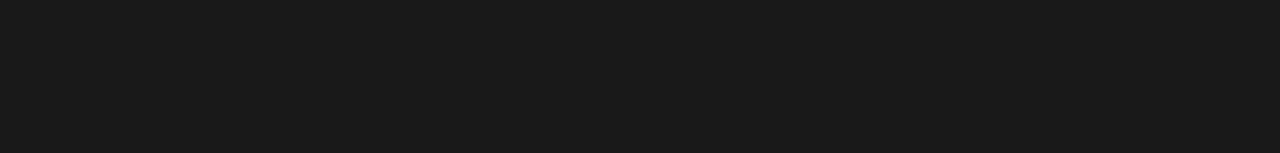
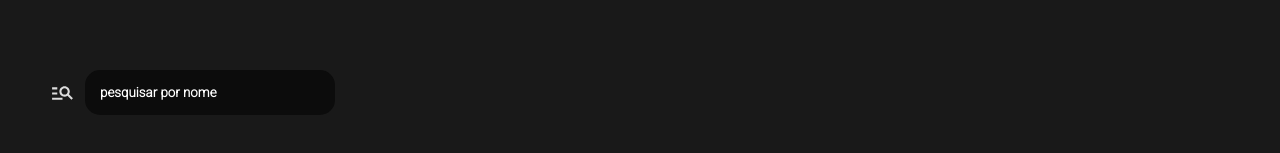
Before and after one commit to Kaylan-9/reading-app-with-nextjs, a Next.js app: page /profile in a window 1280 px wide. Both pictures are taken after a click on the button "remover". Shown: the part 365-518 px from the top of the page. Built offline with nearby package versions, Linux system fonts and the light colour scheme.

Commit message:
:sparkles: feat: adding mango remover function

```diff
--- a/src/components/lists/Manga.tsx
+++ b/src/components/lists/Manga.tsx
@@ -6,24 +6,18 @@ import { Images } from "@/lib/db";
 import styled from "@emotion/styled";
 import Link from "next/link";
 
+
+type OptionType = {
+  Icon: ReactNode,
+  func: (id: number) => void,
+}
+
 interface MangaInterface {
   id: number;
   title: string;
   path: string;
   images: Images[];
-}
-
-type OptionType = {
-  Icon: ReactNode,
-  func: () => void,
-}
-
-function Option({Icon} : OptionType) {
-  return  (<li>
-    <button>
-      {Icon}
-    </button>
-  </li>);
+  options: OptionType[];
 }
 
 const MangaSt = styled.article`
@@ -108,6 +102,7 @@ const MangaSt = styled.article`
     margin-top: 100px;
     gap: 5px;
     & > li > button {
+      cursor: pointer;
       background-color: transparent;
       border: none;
       font-size: 18px;
@@ -119,7 +114,7 @@ const MangaSt = styled.article`
   }
 `;
 
-export default function Manga({id, title, path, images} : MangaInterface) {
+export default function Manga({id, title, path, images, options} : MangaInterface) {
   return <li>
     <MangaSt>
       <Link href={`/manga/@${id}`}>
@@ -137,7 +132,13 @@ export default function Manga({id, title, path, images} : MangaInterface) {
         </ul>
       </Link>
       <ul className="options">
-        <Option Icon={<GrFavorite/>} func={()=>{}}/>
+        {options.map((option) => (<li>
+          <button onClick={() => {
+            option.func(id);
+          }}>
+            {option.Icon}
+          </button>
+        </li>))}
       </ul>
     </MangaSt>
   </li>
--- a/src/components/lists/Mangas.tsx
+++ b/src/components/lists/Mangas.tsx
@@ -3,6 +3,7 @@ import { AiOutlineArrowDown, AiOutlineArrowUp } from 'react-icons/ai';
 import styled from '@emotion/styled';
 import Manga from "./Manga";
 import { useState } from 'react';
+import { GrFavorite } from 'react-icons/gr';
 
 const MangaList = styled.div`
   max-width: 1280px;
@@ -57,6 +58,9 @@ export default function Mangas({books}: {books: Books[]}) {
             title={book.title}
             path={book.path}
             images={book.imagepaths}
+            options={[
+              {Icon:<GrFavorite/>, func(){}}
+            ]}
           />
         )}
       </ul> :
--- a/src/contexts/SessionContext.tsx
+++ b/src/contexts/SessionContext.tsx
@@ -49,8 +49,7 @@ export const SessionProvider = ({children}: {children: ReactNode}) => {
     if(typeof getStorage === 'string') {
       try {
         getStorage = JSON.parse(getStorage);
-        const result = handleLogin(getStorage);
-        console.log(result);
+        handleLogin(getStorage);
       } catch(error) {
         console.log(error);
       }
@@ -58,7 +57,6 @@ export const SessionProvider = ({children}: {children: ReactNode}) => {
   }, []);
 
   const handleLogin = useCallback(async (body: UserDataType | any) => {
-    console.log(router)
     try {
       const reqParams = {
         method: 'POST',
--- a/src/lib/db.ts
+++ b/src/lib/db.ts
@@ -83,11 +83,13 @@ export async function createBook(data: Prisma.BooksCreateInput) {
   }))
 }
 
-export async function deleteBook(data: Books) {
-  const {id} = data;
+export async function deleteBook(id: number) {
+  await prisma.images.deleteMany({
+    where: {idBook: id}
+  });
   await prisma.books.delete({
-    where: {id}
-  })
+    where: {id: id}
+  });
 }
 
 export async function getUser(data: Users) {
--- /dev/null
+++ b/src/pages/api/book/delete.ts
@@ -0,0 +1,24 @@
+import { NextApiRequest, NextApiResponse } from "next";
+import { deleteBook as deleteBookInDB } from "@/lib/db";
+
+export default async function deleteBook(
+  req: NextApiRequest,
+  res: NextApiResponse
+) {
+  if (req.method === 'DELETE') {
+    try {
+      const { id } = req.body;
+      await deleteBookInDB(id);
+      return res.status(200).json({message: 'Success'})
+    } catch(error) {
+      console.log(error);
+      return res.status(400).json({message: error})
+    }
+  }
+}
+
+export const config = {
+  api: {
+    bodyParser: true,
+  },
+};
--- a/src/pages/api/book/index.ts
+++ b/src/pages/api/book/index.ts
@@ -1,5 +1,4 @@
 import type { NextApiRequest, NextApiResponse } from 'next'
-import { deleteBook } from "@/lib/db"
 
 export const config = {
   api: {
@@ -8,16 +7,8 @@ export const config = {
 };
 
 export default async function handler(
-  req: NextApiRequest,
+  _: NextApiRequest,
   res: NextApiResponse
 ) {
-
-  if (req.method === 'DELETE') {
-    const data = req.body;
-    await deleteBook(data);
-    return res.status(200).json({message: 'Success'})
-  }
-
   res.status(200).json({ name: 'John Doe'})
-
 }
--- a/src/pages/profile.tsx
+++ b/src/pages/profile.tsx
@@ -1,10 +1,108 @@
 import styles from '@/components/components.module.css';
 import Header from '@/components/Header';
 import InputLabel from '@/components/InputLabel';
+import Manga from '@/components/lists/Manga';
 import Select from '@/components/Select';
+import { Books } from '@/lib/db';
 import { css } from '@emotion/css';
 import styled from '@emotion/styled';
+import { useRouter } from 'next/router';
 import { ChangeEvent, useCallback, useEffect, useRef, useState } from 'react';
+import { BiTrash } from 'react-icons/bi';
+import { MdOutlineManageSearch } from 'react-icons/md';
+
+const MangaEditSt = styled.div`
+  & > ul {
+    display: grid;
+    grid-template-columns: repeat(auto-fit, minmax(183px, 1fr));
+    row-gap: 65px;
+    column-gap: 50px;
+    width: 100%;
+    @media(max-width:700px) {
+      display: flex;
+      justify-content: space-between !important;
+      padding: 75px 10px;
+      gap: 50px;
+      flex-direction: column !important;
+    }
+  }
+  & > .inputicon {
+    grid-area: inputiconremove;
+    align-items: center;
+    display: flex;
+    gap: 10px;
+    font-size: 25px;
+    @media(max-width:700px) {
+      display: grid;
+      grid-template-columns: min-content auto;
+    }
+    & > input {
+      border: none;
+      border-radius: 15px;
+      padding: 15px;
+      font-weight: bold;
+      font-family: var(--font-one);
+      background-color: #0c0c0c;
+      color: white;
+      min-width: 250px;
+      outline: none;
+      &::-webkit-input-placeholder {
+        color: white;
+      }
+    }
+  }
+`;
+
+
+const MangaEdit = () => {
+  const [ searchContent,  setSearchContent ] = useState<Books[] | false>(false);
+  const searchInput = useRef<HTMLInputElement>(null);
+  const router = useRouter();
+
+  return (<MangaEditSt>
+    <div className="inputicon">
+        <MdOutlineManageSearch onClick={async () => {
+
+          const dataToDoSearch = JSON.stringify({
+            title: searchInput.current?.value==="" ? false : searchInput.current?.value,
+          });
+
+          const resultResearch = await fetch('/api/book/search', {
+            method: 'POST',
+            headers: {'Content-Type' : 'application/json'},
+            body: dataToDoSearch
+          });
+          const dataResearch = await resultResearch.json();
+          console.log(dataResearch)
+          setSearchContent(dataResearch.research as Books[]);
+        }}/>
+        <input ref={searchInput} type="text" name="" id="" placeholder='pesquisar por nome'/>
+      </div>
+    <ul>
+      {searchContent ? searchContent.map((book: Books) =>
+          <Manga
+            id={book.id as number}
+            title={book.title}
+            path={book.path}
+            images={book.imagepaths}
+            options={[
+              {Icon: <BiTrash/>, async func(id){
+                const dataToDoDelete = JSON.stringify({id});
+                const deleteResult = await fetch('/api/book/delete', {
+                  method: 'DELETE',
+                  headers: {'Content-Type' : 'application/json'},
+                  body: dataToDoDelete
+                });
+                console.log(deleteResult);
+                router.push('/');
+              }}
+            ]}
+          />
+        ) : null}
+    </ul>
+  </MangaEditSt>);
+}
+
 
 export default function Profile() {
   const [newImages, setNewImages] = useState<FileList | []>([]);
@@ -138,7 +236,6 @@ export default function Profile() {
                   }
                 }
               }/>
-
               <ul className={styles.listselectedimages}>
                 <label htmlFor="bookimagesinput">
                   Clique e selecione as imagens desejadas
@@ -151,7 +248,7 @@ export default function Profile() {
               </ul>
             <input type="button" onClick={handleAddBook} value="Adicionar"/>
           </form>) :
-          null
+          <MangaEdit/>
         }
       </div>
     </main>
```
Also changed, not shown: 1 other file (tests, documents, lock files or other folders).
